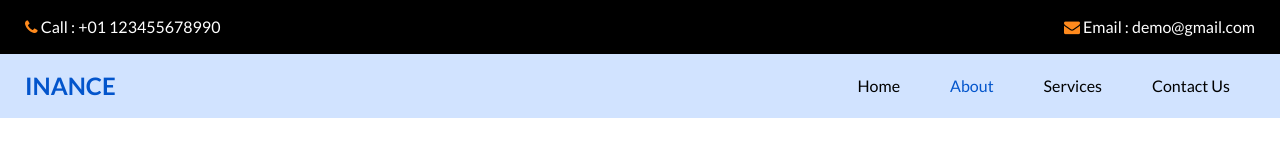
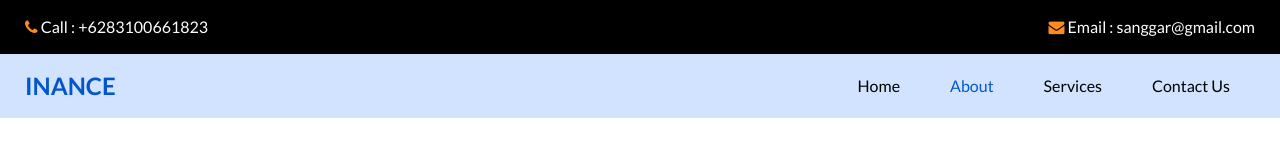
Before and after one commit to Ronyart56/New, a plain HTML site: page about.html in a window 1280 px wide. Shown: the top 160 px of the page. Drawn offline with nearby package versions, Linux system fonts and the light colour scheme; some packages are replaced by stand-ins of ours.

Commit message:
Update about.html

```diff
--- a/about.html
+++ b/about.html
@@ -38,13 +38,13 @@
             <a href="">
               <i class="fa fa-phone" aria-hidden="true"></i>
               <span>
-                Call : +01 123455678990
+                Call : +6283100661823
               </span>
             </a>
             <a href="">
               <i class="fa fa-envelope" aria-hidden="true"></i>
               <span>
-                Email : demo@gmail.com
+                Email : sanggar@gmail.com
               </span>
             </a>
           </div>
```
